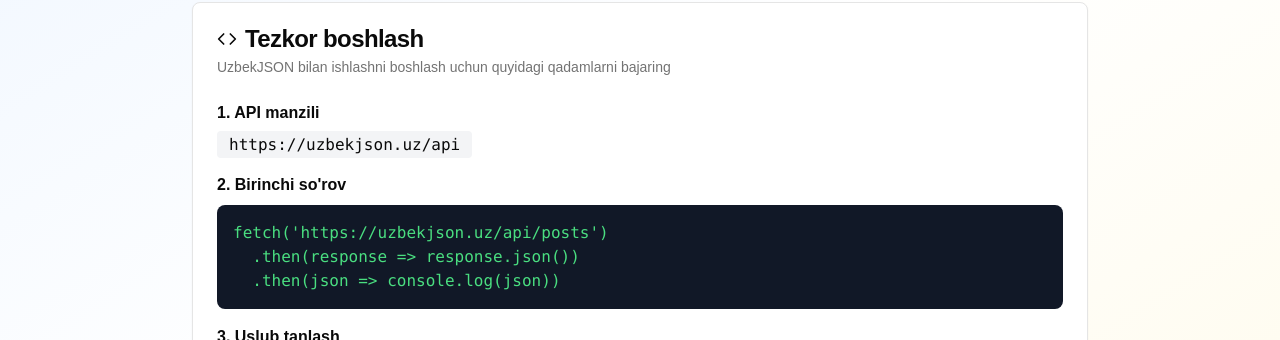
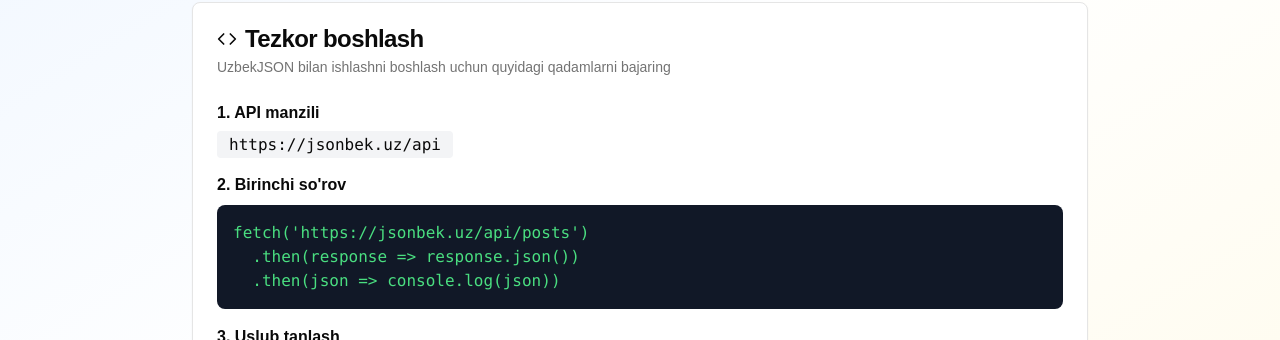
Before and after one commit to kdrv-devv/jsonbek.uz, a Next.js app: page /guide in a window 1280 px wide. Shown: the part 226-566 px from the top of the page. Built offline with nearby package versions, Linux system fonts and the light colour scheme.

Commit message:
fix:jsonbek

```diff
--- a/app/guide/page.tsx
+++ b/app/guide/page.tsx
@@ -46,12 +46,12 @@ export default function GuidePage() {
               <CardContent className="space-y-4">
                 <div>
                   <h4 className="font-semibold mb-2">1. API manzili</h4>
-                  <code className="bg-gray-100 px-3 py-1 rounded">https://uzbekjson.uz/api</code>
+                  <code className="bg-gray-100 px-3 py-1 rounded">https://jsonbek.uz/api</code>
                 </div>
                 <div>
                   <h4 className="font-semibold mb-2">2. Birinchi so'rov</h4>
                   <pre className="bg-gray-900 text-green-400 p-4 rounded-lg overflow-x-auto">
-                    <code>{`fetch('https://uzbekjson.uz/api/posts')
+                    <code>{`fetch('https://jsonbek.uz/api/posts')
   .then(response => response.json())
   .then(json => console.log(json))`}</code>
                   </pre>
@@ -73,7 +73,7 @@ export default function GuidePage() {
                 { path: "/posts", desc: "Maqolalar", icon: "📝" },
                 { path: "/comments", desc: "Izohlar", icon: "💬" },
                 { path: "/albums", desc: "Albomlar", icon: "📸" },
-                { path: "/photos", desc: "Rasmlar", icon: "🖼️" },
+                { path: "/products", desc: "Maxsulotlar", icon: "🖼️" },
                 { path: "/todos", desc: "Vazifalar", icon: "✅" },
                 { path: "/users", desc: "Foydalanuvchilar", icon: "👤" },
               ].map((endpoint) => (
@@ -150,7 +150,7 @@ export default function GuidePage() {
                   <h4 className="font-semibold mb-2">JavaScript (Fetch API)</h4>
                   <pre className="bg-gray-900 text-green-400 p-4 rounded-lg overflow-x-auto">
                     <code>{`// Komediya uslubida maqolalar olish
-fetch('https://uzbekjson.uz/api/posts?style=comedy')
+fetch('https://jsonbek.uz/api/posts?style=comedy')
   .then(response => response.json())
   .then(posts => {
     posts.forEach(post => {
@@ -166,7 +166,7 @@ fetch('https://uzbekjson.uz/api/posts?style=comedy')
                     <code>{`import requests
 
 # Drama uslubida foydalanuvchilar olish
-response = requests.get('https://uzbekjson.uz/api/users?style=drama')
+response = requests.get('https://jsonbek.uz/api/users?style=drama')
 users = response.json()
 
 for user in users:
@@ -183,7 +183,7 @@ function UzbekPosts({ style = 'comedy' }) {
   const [posts, setPosts] = useState([]);
 
   useEffect(() => {
-    fetch(\`https://uzbekjson.uz/api/posts?style=\${style}\`)
+    fetch(\`https://jsonbek.uz/api/posts?style=\${style}\`)
       .then(res => res.json())
       .then(setPosts);
   }, [style]);
--- a/app/page.tsx
+++ b/app/page.tsx
@@ -203,7 +203,7 @@ export default function HomePage() {
               <Card>
                 <CardContent className="p-6">
                   <pre className="bg-gray-900 text-green-400 p-4 rounded-lg overflow-x-auto">
-                    <code>{`fetch('https://jsonxon.bekhruzbek.uz/api/posts?style=${selectedStyle}')
+                    <code>{`fetch('https://jsonbek.uz/api/posts?style=${selectedStyle}')
   .then(response => response.json())
   .then(json => console.log(json))`}</code>
                   </pre>
@@ -215,7 +215,7 @@ export default function HomePage() {
               <Card>
                 <CardContent className="p-6">
                   <pre className="bg-gray-900 text-green-400 p-4 rounded-lg overflow-x-auto">
-                    <code>{`axios.get('https://jsonxon.bekhruzbek.uz/api/posts?style=${selectedStyle}')
+                    <code>{`axios.get('https://jsonbek.uz/api/posts?style=${selectedStyle}')
   .then(response => {
     console.log(response.data);
   });`}</code>
@@ -228,7 +228,7 @@ export default function HomePage() {
               <Card>
                 <CardContent className="p-6">
                   <pre className="bg-gray-900 text-green-400 p-4 rounded-lg overflow-x-auto">
-                    <code>{`curl -X GET "https://jsonxon.bekhruzbek.uz/api/posts?style=${selectedStyle}" \\
+                    <code>{`curl -X GET "https://jsonbek.uz/api/posts?style=${selectedStyle}" \\
      -H "Accept: application/json"`}</code>
                   </pre>
                 </CardContent>
@@ -272,10 +272,10 @@ export default function HomePage() {
             <div className="w-8 h-8 bg-gradient-to-br from-blue-600 to-amber-500 rounded-lg flex items-center justify-center">
               <span className="text-white font-bold text-sm">JB</span>
             </div>
-            <h3 className="text-xl font-bold">UzbekJSON</h3>
+            <h3 className="text-xl font-bold">Jsonbek</h3>
           </div>
           <p className="text-gray-400 mb-4">O'zbek dasturchilar uchun yaratilgan bepul JSON API xizmati</p>
-          <p className="text-sm text-gray-500">© 2024 UzbekJSON. Barcha huquqlar himoyalangan.</p>
+          <p className="text-sm text-gray-500">© 2024 Jsonbek. Barcha huquqlar himoyalangan.</p>
         </div>
       </footer>
     </div>
```
